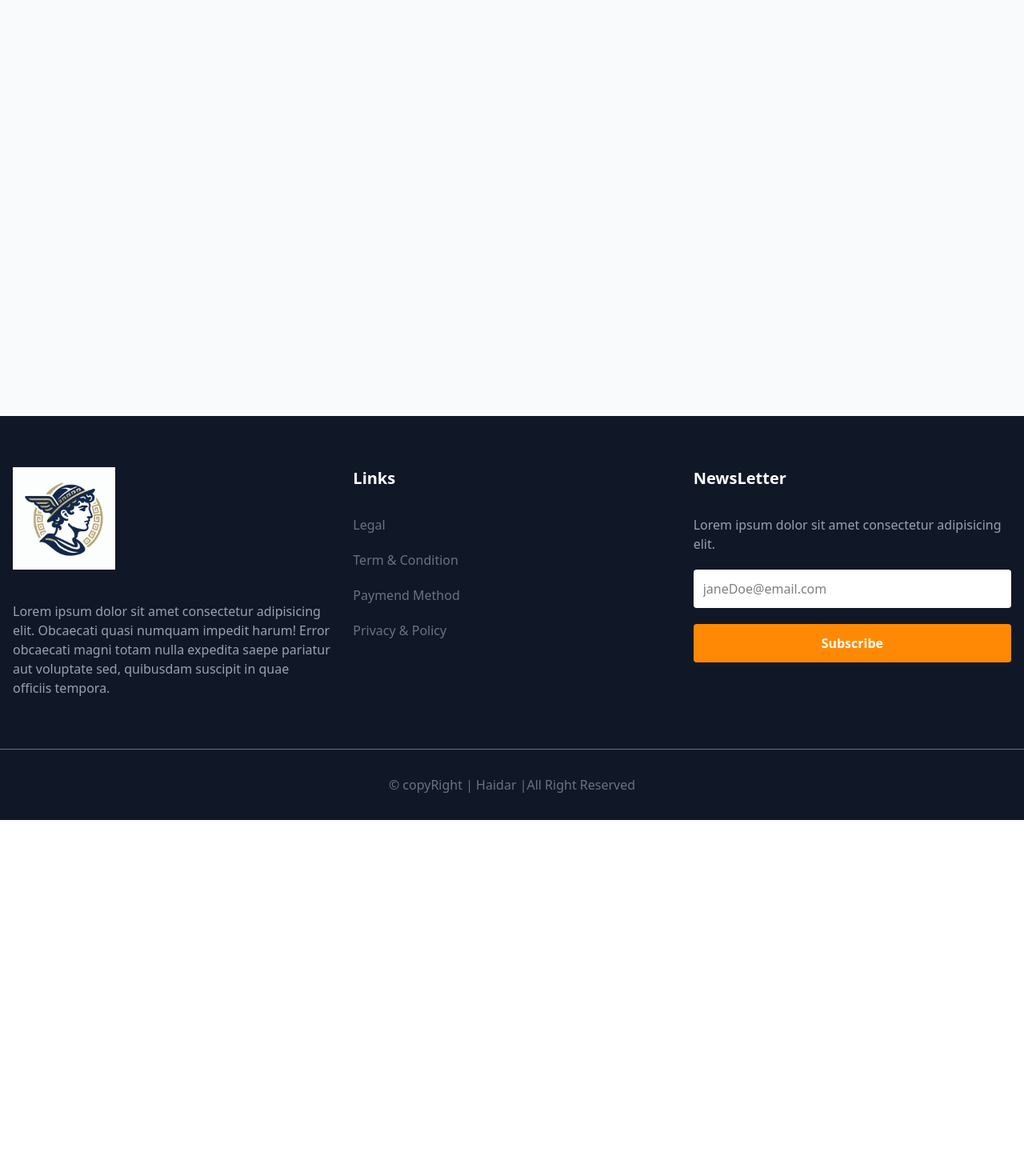
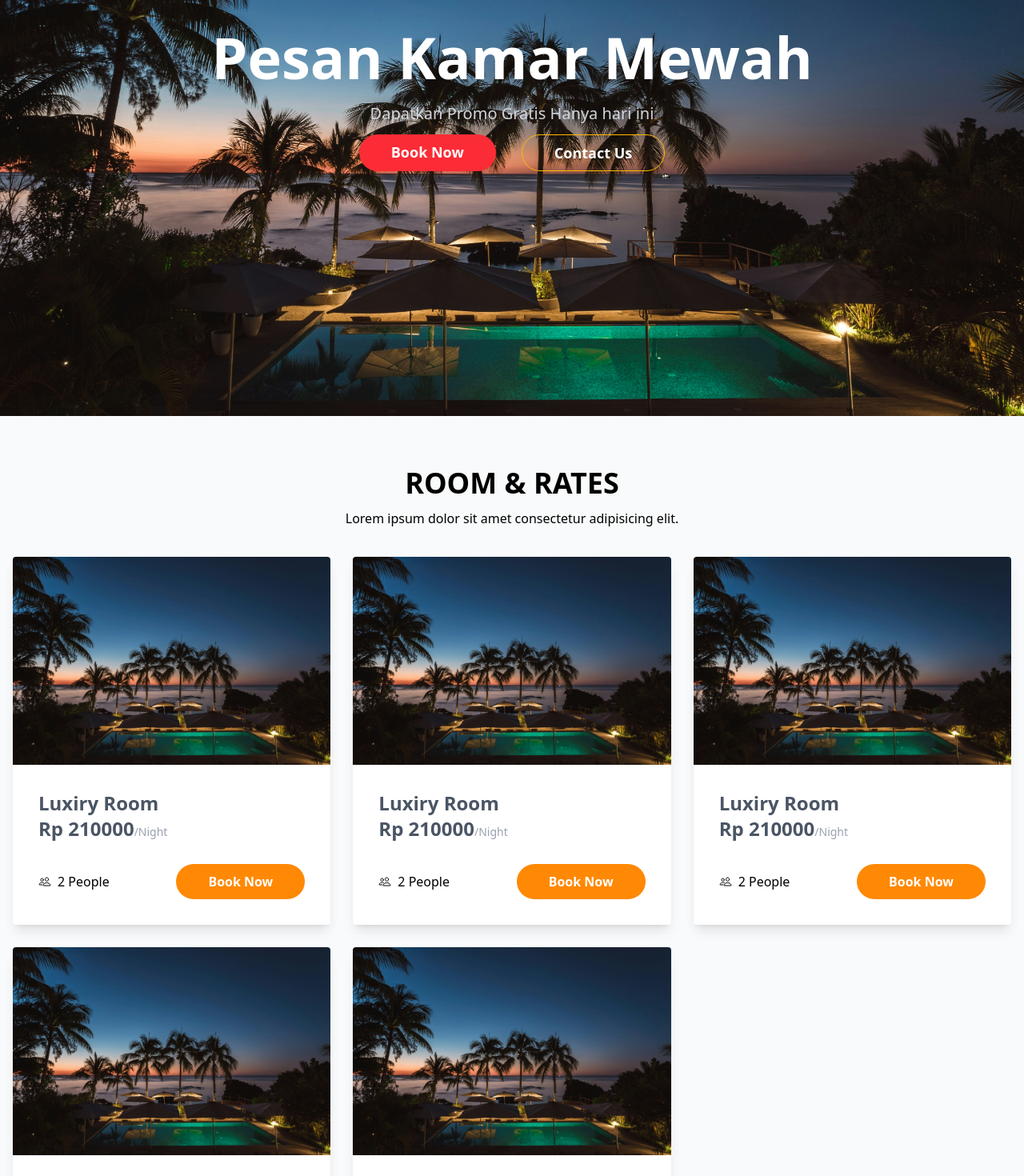
Before and after one commit to gvhaidar-bot/next-js-project, a Next.js app: page / in a window 1280 px wide. Shown: the part 280-1750 px from the top of the page at 80% size. Before the commit the page ends 1305 px from the top, so only its background shows below. Built offline with nearby package versions, Linux system fonts and the light colour scheme.

Commit message:
created card

```diff
--- a/app/page.tsx
+++ b/app/page.tsx
@@ -1,7 +1,19 @@
+import Hero from "@/components/hero";
+import Main from "@/components/main";
+
 export default function Home() {
   return (
     <div>
-      <h1>Home Page</h1>
+      <Hero />
+
+      <div className="mt-16">
+        <div className="text-center">
+          <h1 className="text-4xl font-bold  uppercase">Room & Rates</h1>
+          <p className="py-3">Lorem ipsum dolor sit amet consectetur adipisicing elit.</p>
+        </div>
+
+        <Main />
+      </div>
     </div>
   );
 }
--- /dev/null
+++ b/components/card.tsx
@@ -0,0 +1,38 @@
+import Image from "next/image";
+import Link from "next/link";
+import { IoPeopleOutline } from "react-icons/io5";
+
+const Card = () => {
+  return (
+    <div className="bg-white shadow-lg rounded-sm transition duration-300 hover:sdaow-sm">
+      <div className="h-65 w-auto rounded-t-sm relative">
+        <Image src="/hero.jpg" alt="room image" width={384} height={256} className="w-full h-full  object-cover rounded-t-sm " />
+      </div>
+
+      <div className="p-8">
+        <h4 className="text-2xl font-medium">
+          <Link href="#" className="font-semibold text-gray-600">
+            Luxiry Room
+          </Link>
+        </h4>
+        <h4 className="mb-7 text-2xl">
+          <span className="font-semibold text-gray-600">Rp 210000</span>
+          <span className="text-gray-400 text-sm">/Night</span>
+        </h4>
+
+        <div className="flex items-center  justify-between">
+          <div className="flex  items-center gap-2">
+            <IoPeopleOutline />
+            <span>2 People</span>
+          </div>
+
+          <Link href="#" className="bg-orange-400 px-6 py-2.5 md:px-10 rounded-full text-white font-bold hover:bg-orange-800 cursor-pointer   hover:scale-105 duration-300">
+            Book Now
+          </Link>
+        </div>
+      </div>
+    </div>
+  );
+};
+
+export default Card;
--- /dev/null
+++ b/components/hero.tsx
@@ -0,0 +1,29 @@
+import Image from "next/image";
+import Link from "next/link";
+
+const Hero = () => {
+  return (
+    <div className="relative h-screen text-white overflow-hidden">
+      <div className="absolute inset-0">
+        <Image src="/hero.jpg" alt="hero" fill className="object-cover w-full h-full object-center" />
+        <div className="absolute inset-0 bg-black opacity-0"></div>
+      </div>
+
+      <div className="relative flex flex-col items-center justify-center h-full text-center =">
+        <h1 className="text-7xl mb-3 leading-tight font-extrabold capitalize">Pesan Kamar Mewah</h1>
+        <p className="text-xl text-gray-300 mb-3">Dapatkan Promo Gratis Hanya hari ini</p>
+
+        <div className=" flex gap-8">
+          <Link href="/room" className="bg-red-500 text-white py-2 px-6 rounded-full font-bold  hover:bg-red-900 transition-colors  text-lg  hover:scale-105 hover:shadow-lg md:px-10">
+            Book Now
+          </Link>
+          <Link href="/contact" className="bg-transparent border border-amber-400 text-white py-2 px-6 rounded-full font-bold  hover:bg-red-900 transition-colors  text-lg  hover:scale-105 hover:shadow-lg md:px-10 ">
+            Contact Us
+          </Link>
+        </div>
+      </div>
+    </div>
+  );
+};
+
+export default Hero;
--- /dev/null
+++ b/components/main.tsx
@@ -0,0 +1,18 @@
+import React from "react";
+import Card from "./card";
+
+const Main = () => {
+  return (
+    <div className="pb-20 py-6 px-4 max-w-7xl mx-auto">
+      <div className="grid gap-7 md:grid-cols-3">
+        <Card />
+        <Card />
+        <Card />
+        <Card />
+        <Card />
+      </div>
+    </div>
+  );
+};
+
+export default Main;
--- a/package.json
+++ b/package.json
@@ -10,9 +10,9 @@
   },
   "dependencies": {
     "clsx": "^2.1.1",
-    "next": "16.4.2",
-    "react": "19.3.0",
-    "react-dom": "19.3.0",
+    "next": "^16.4.3",
+    "react": "^19.3.1",
+    "react-dom": "^19.3.1",
     "react-icons": "^5.7.0"
   },
   "devDependencies": {
```
Also changed, not shown: 1 other file (tests, documents, lock files or other folders).
